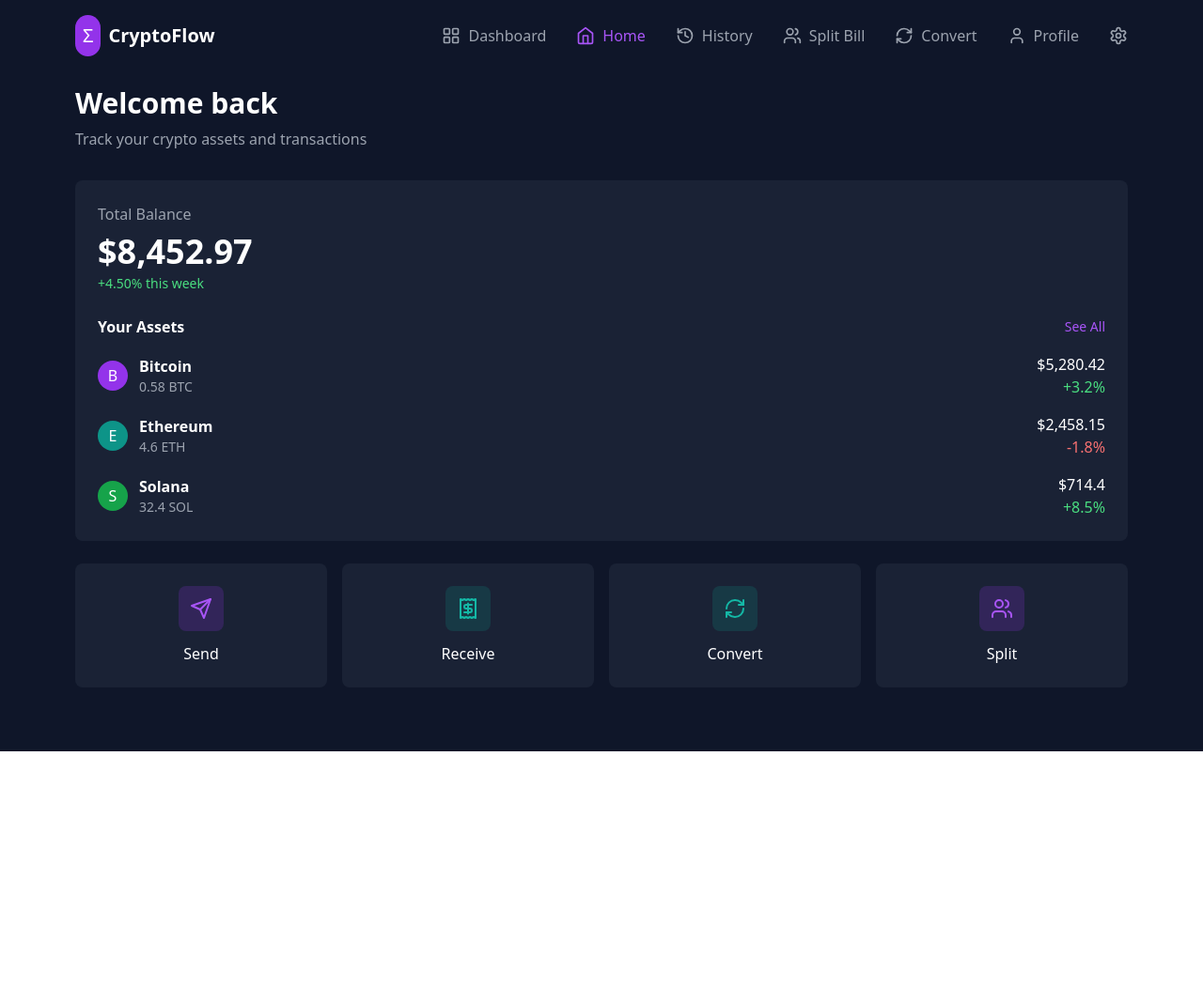
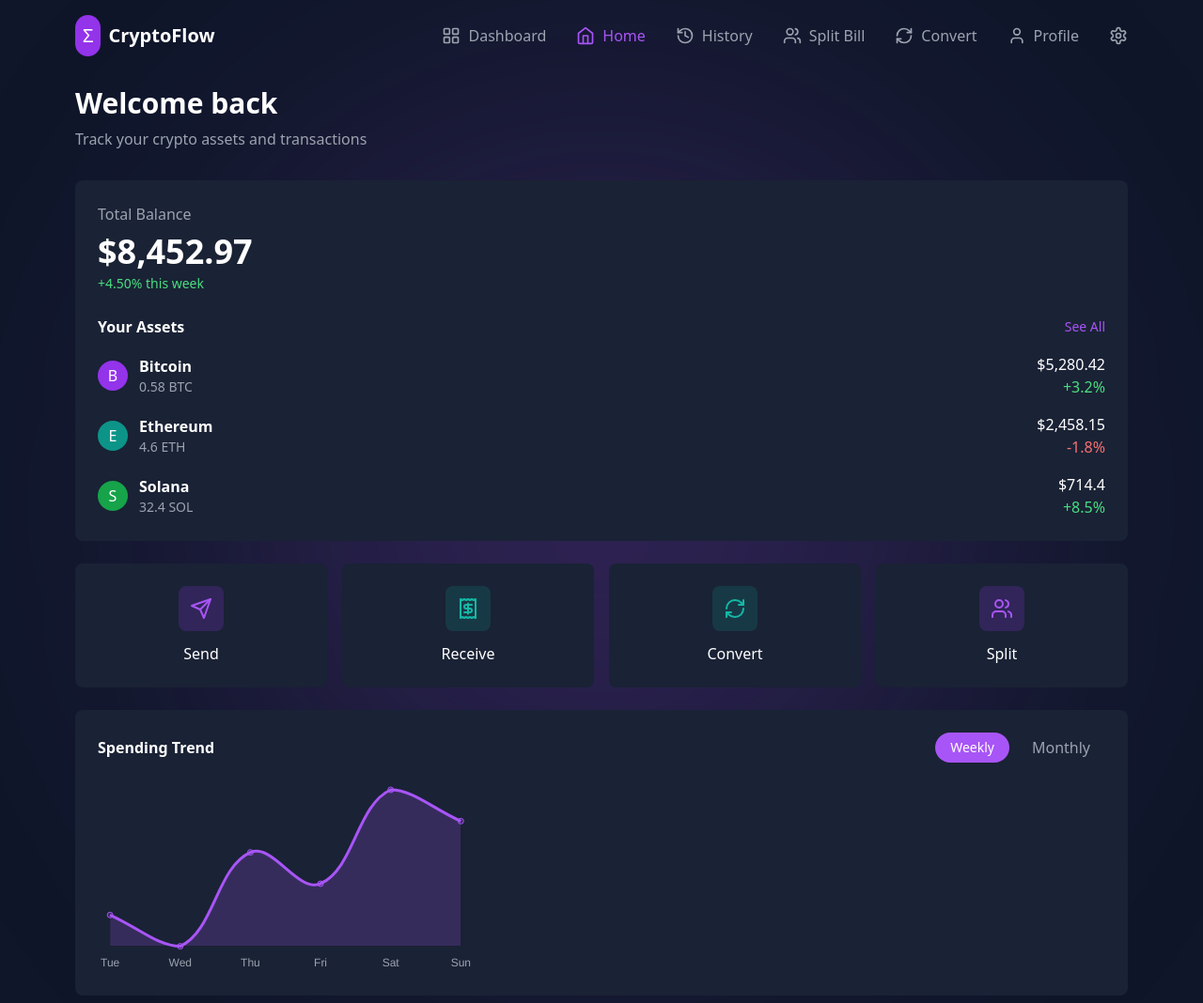
Before and after one commit to kanaksharma67/transccrypt, a React (Vite) app: page / in a window 1280 px wide. Shown: the top 1068 px of the page at 94% size. Before the commit the page ends 800 px from the top, so only its background shows below. Built offline with nearby package versions, Linux system fonts and the light colour scheme.

Commit message:
background

```diff
--- a/src/components/Layout.tsx
+++ b/src/components/Layout.tsx
@@ -1,56 +1,14 @@
 import React from 'react';
-import { Link, useLocation } from 'react-router-dom';
-import { LayoutGrid, Home, History, Users, RefreshCw, User, Settings } from 'lucide-react';
+import Navbar from './Navbar';
 
 const Layout = ({ children }: { children: React.ReactNode }) => {
-  const location = useLocation();
+  return (
+    <div className="min-h-screen bg-[#0f1629] text-white relative overflow-hidden">
+      {/* Purple glow effect */}
+      <div className="absolute top-1/2 left-1/2 -translate-x-1/2 -translate-y-1/2 w-[800px] h-[800px] bg-purple-500/20 rounded-full blur-[150px] pointer-events-none"></div>
 
-  const isActive = (path: string) => {
-    return location.pathname === path;
-  };
-
-  return (
-    <div className="min-h-screen bg-[#0f1629] text-white">
-      <div className="max-w-6xl mx-auto p-4">
-        <nav className="flex items-center justify-between mb-8">
-          <Link to="/" className="flex items-center gap-2">
-            <div className="bg-purple-600 rounded-full p-2">
-              <span className="text-xl">Σ</span>
-            </div>
-            <span className="text-xl font-semibold">CryptoFlow</span>
-          </Link>
-
-          <div className="flex items-center gap-8">
-            <Link to="/dashboard" className={`flex items-center gap-2 ${isActive('/dashboard') ? 'text-purple-500' : 'text-gray-400'}`}>
-              <LayoutGrid size={20} />
-              <span>Dashboard</span>
-            </Link>
-            <Link to="/" className={`flex items-center gap-2 ${isActive('/') ? 'text-purple-500' : 'text-gray-400'}`}>
-              <Home size={20} />
-              <span>Home</span>
-            </Link>
-            <Link to="/history" className={`flex items-center gap-2 ${isActive('/history') ? 'text-purple-500' : 'text-gray-400'}`}>
-              <History size={20} />
-              <span>History</span>
-            </Link>
-            <Link to="/split-bill" className={`flex items-center gap-2 ${isActive('/split-bill') ? 'text-purple-500' : 'text-gray-400'}`}>
-              <Users size={20} />
-              <span>Split Bill</span>
-            </Link>
-            <Link to="/convert" className={`flex items-center gap-2 ${isActive('/convert') ? 'text-purple-500' : 'text-gray-400'}`}>
-              <RefreshCw size={20} />
-              <span>Convert</span>
-            </Link>
-            <Link to="/profile" className={`flex items-center gap-2 ${isActive('/profile') ? 'text-purple-500' : 'text-gray-400'}`}>
-              <User size={20} />
-              <span>Profile</span>
-            </Link>
-            <button className="text-gray-400 hover:text-white">
-              <Settings size={20} />
-            </button>
-          </div>
-        </nav>
-
+      <div className="relative z-10 max-w-6xl mx-auto p-4">
+        <Navbar/>
         <main>{children}</main>
       </div>
     </div>
--- /dev/null
+++ b/src/components/Navbar.tsx
@@ -0,0 +1,54 @@
+import React from 'react';
+import { Link, useLocation } from 'react-router-dom';
+import { LayoutGrid, Home, History, Users, RefreshCw, User, Settings } from 'lucide-react';
+
+const Navbar = () => {
+  const location = useLocation();
+
+  const isActive = (path: string) => {
+    return location.pathname === path;
+  };
+
+  return (
+    <nav className="flex items-center justify-between mb-8">
+      <Link to="/" className="flex items-center gap-2">
+        <div className="bg-purple-600 rounded-full p-2">
+          <span className="text-xl">Σ</span>
+        </div>
+        <span className="text-xl font-semibold">CryptoFlow</span>
+      </Link>
+
+      <div className="flex items-center gap-8">
+        <Link to="/dashboard" className={`flex items-center gap-2 ${isActive('/dashboard') ? 'text-purple-500' : 'text-gray-400'}`}>
+          <LayoutGrid size={20} />
+          <span>Dashboard</span>
+        </Link>
+        <Link to="/" className={`flex items-center gap-2 ${isActive('/') ? 'text-purple-500' : 'text-gray-400'}`}>
+          <Home size={20} />
+          <span>Home</span>
+        </Link>
+        <Link to="/history" className={`flex items-center gap-2 ${isActive('/history') ? 'text-purple-500' : 'text-gray-400'}`}>
+          <History size={20} />
+          <span>History</span>
+        </Link>
+        <Link to="/split-bill" className={`flex items-center gap-2 ${isActive('/split-bill') ? 'text-purple-500' : 'text-gray-400'}`}>
+          <Users size={20} />
+          <span>Split Bill</span>
+        </Link>
+        <Link to="/convert" className={`flex items-center gap-2 ${isActive('/convert') ? 'text-purple-500' : 'text-gray-400'}`}>
+          <RefreshCw size={20} />
+          <span>Convert</span>
+        </Link>
+        <Link to="/profile" className={`flex items-center gap-2 ${isActive('/profile') ? 'text-purple-500' : 'text-gray-400'}`}>
+          <User size={20} />
+          <span>Profile</span>
+        </Link>
+        <button className="text-gray-400 hover:text-white">
+          <Settings size={20} />
+        </button>
+      </div>
+    </nav>
+  );
+};
+
+export default Navbar;
--- a/src/pages/History.tsx
+++ b/src/pages/History.tsx
@@ -1,14 +1,25 @@
-import React from 'react';
+import React, { useState } from 'react';
 import { Search, Calendar, Filter, ArrowUpDown } from 'lucide-react';
 
 const History = () => {
-  const transactions = [
+  const allTransactions = [
     { id: 1, type: 'sent', name: 'Alex Williams', date: '4/8/2025', amount: -250, status: 'completed' },
     { id: 2, type: 'received', name: 'John Smith', date: '4/7/2025', amount: 125.5, status: 'completed' },
     { id: 3, type: 'converted', name: 'BTC to ETH', date: '4/5/2025', amount: 540.75, status: 'completed' },
     { id: 4, type: 'split', name: 'Dinner with friends', date: '4/3/2025', amount: 42.3, status: 'pending' },
     { id: 5, type: 'sent', name: 'Sarah Johnson', date: '4/1/2025', amount: -75, status: 'completed' }
   ];
+
+  const [activeFilter, setActiveFilter] = useState('all');
+  const [searchTerm, setSearchTerm] = useState('');
+
+  const filteredTransactions = allTransactions.filter(tx => {
+    if (activeFilter === 'all') return true;
+    return tx.type === activeFilter;
+  }).filter(tx => {
+    if (!searchTerm) return true;
+    return tx.name.toLowerCase().includes(searchTerm.toLowerCase());
+  });
 
   return (
     <div>
@@ -20,6 +31,8 @@ const History = () => {
           <input
             type="text"
             placeholder="Search transactions"
+            value={searchTerm}
+            onChange={(e) => setSearchTerm(e.target.value)}
             className="w-full bg-[#1a2235] border border-gray-700 rounded-lg pl-10 pr-4 py-2 text-white"
           />
         </div>
@@ -36,15 +49,23 @@ const History = () => {
 
       <div className="bg-[#1a2235] rounded-lg overflow-hidden">
         <div className="flex gap-4 p-4 border-b border-gray-700">
-          <button className="px-4 py-2 bg-[#0f1629] rounded-full text-white">All</button>
-          <button className="px-4 py-2 text-gray-400 hover:text-white">Sent</button>
-          <button className="px-4 py-2 text-gray-400 hover:text-white">Received</button>
-          <button className="px-4 py-2 text-gray-400 hover:text-white">Converted</button>
-          <button className="px-4 py-2 text-gray-400 hover:text-white">Split</button>
+          {['all', 'sent', 'received', 'converted', 'split'].map((filter) => (
+            <button
+              key={filter}
+              onClick={() => setActiveFilter(filter)}
+              className={`px-4 py-2 rounded-full ${
+                activeFilter === filter
+                  ? 'bg-[#0f1629] text-white'
+                  : 'text-gray-400 hover:text-white'
+              }`}
+            >
+              {filter.charAt(0).toUpperCase() + filter.slice(1)}
+            </button>
+          ))}
         </div>
 
         <div className="p-4">
-          {transactions.map((tx) => (
+          {filteredTransactions.map((tx) => (
             <div key={tx.id} className="flex items-center justify-between py-4 border-b border-gray-700 last:border-0">
               <div className="flex items-center gap-4">
                 <div className={`w-8 h-8 rounded-full flex items-center justify-center ${
--- a/src/pages/Home.tsx
+++ b/src/pages/Home.tsx
@@ -1,8 +1,68 @@
 import React from 'react';
-import { Send, ReceiptIcon as ReceiveIcon, RefreshCw, Users } from 'lucide-react';
+import { Send, ReceiptIcon, RefreshCw, Users } from 'lucide-react';
 import { Link } from 'react-router-dom';
+import { Line } from 'react-chartjs-2';
+import {
+  Chart as ChartJS,
+  CategoryScale,
+  LinearScale,
+  PointElement,
+  LineElement,
+  Title,
+  Tooltip,
+  Filler,
+  Legend,
+} from 'chart.js';
+
+ChartJS.register(
+  CategoryScale,
+  LinearScale,
+  PointElement,
+  LineElement,
+  Title,
+  Tooltip,
+  Filler,
+  Legend
+);
 
 const Home = () => {
+  const chartData = {
+    labels: ['Tue', 'Wed', 'Thu', 'Fri', 'Sat', 'Sun'],
+    datasets: [
+      {
+        fill: true,
+        label: 'Spending',
+        data: [300, 250, 400, 350, 500, 450],
+        borderColor: '#a855f7',
+        backgroundColor: 'rgba(168, 85, 247, 0.2)',
+        tension: 0.4,
+      },
+    ],
+  };
+
+  const chartOptions = {
+    responsive: true,
+    plugins: {
+      legend: {
+        display: false,
+      },
+    },
+    scales: {
+      x: {
+        grid: {
+          display: false,
+          drawBorder: false,
+        },
+        ticks: {
+          color: '#9ca3af',
+        },
+      },
+      y: {
+        display: false,
+      },
+    },
+  };
+
   return (
     <div className="space-y-6">
       <div className="flex justify-between items-start mb-8">
@@ -53,7 +113,7 @@ const Home = () => {
         </div>
       </div>
 
-      <div className="grid grid-cols-4 gap-4 mt-6">
+      <div className="grid grid-cols-4 gap-4">
         <Link to="/send" className="bg-[#1a2235] p-6 rounded-lg text-center hover:bg-[#232b3d] transition">
           <div className="bg-purple-600/20 w-12 h-12 rounded-lg flex items-center justify-center mx-auto mb-3">
             <Send className="text-purple-500" size={24} />
@@ -62,7 +122,7 @@ const Home = () => {
         </Link>
         <Link to="/receive" className="bg-[#1a2235] p-6 rounded-lg text-center hover:bg-[#232b3d] transition">
           <div className="bg-teal-600/20 w-12 h-12 rounded-lg flex items-center justify-center mx-auto mb-3">
-            <ReceiveIcon className="text-teal-500" size={24} />
+            <ReceiptIcon className="text-teal-500" size={24} />
           </div>
           <div>Receive</div>
         </Link>
@@ -79,6 +139,19 @@ const Home = () => {
           <div>Split</div>
         </Link>
       </div>
+
+      <div className="bg-[#1a2235] rounded-lg p-6">
+        <div className="flex justify-between items-center mb-6">
+          <h3 className="font-semibold">Spending Trend</h3>
+          <div className="flex gap-2">
+            <button className="px-4 py-1 bg-purple-500 rounded-full text-sm">Weekly</button>
+            <button className="px-4 py-1 text-gray-400 hover:text-white">Monthly</button>
+          </div>
+        </div>
+        <div className="h-[200px]">
+          <Line data={chartData} options={chartOptions} />
+        </div>
+      </div>
     </div>
   );
 };
```
